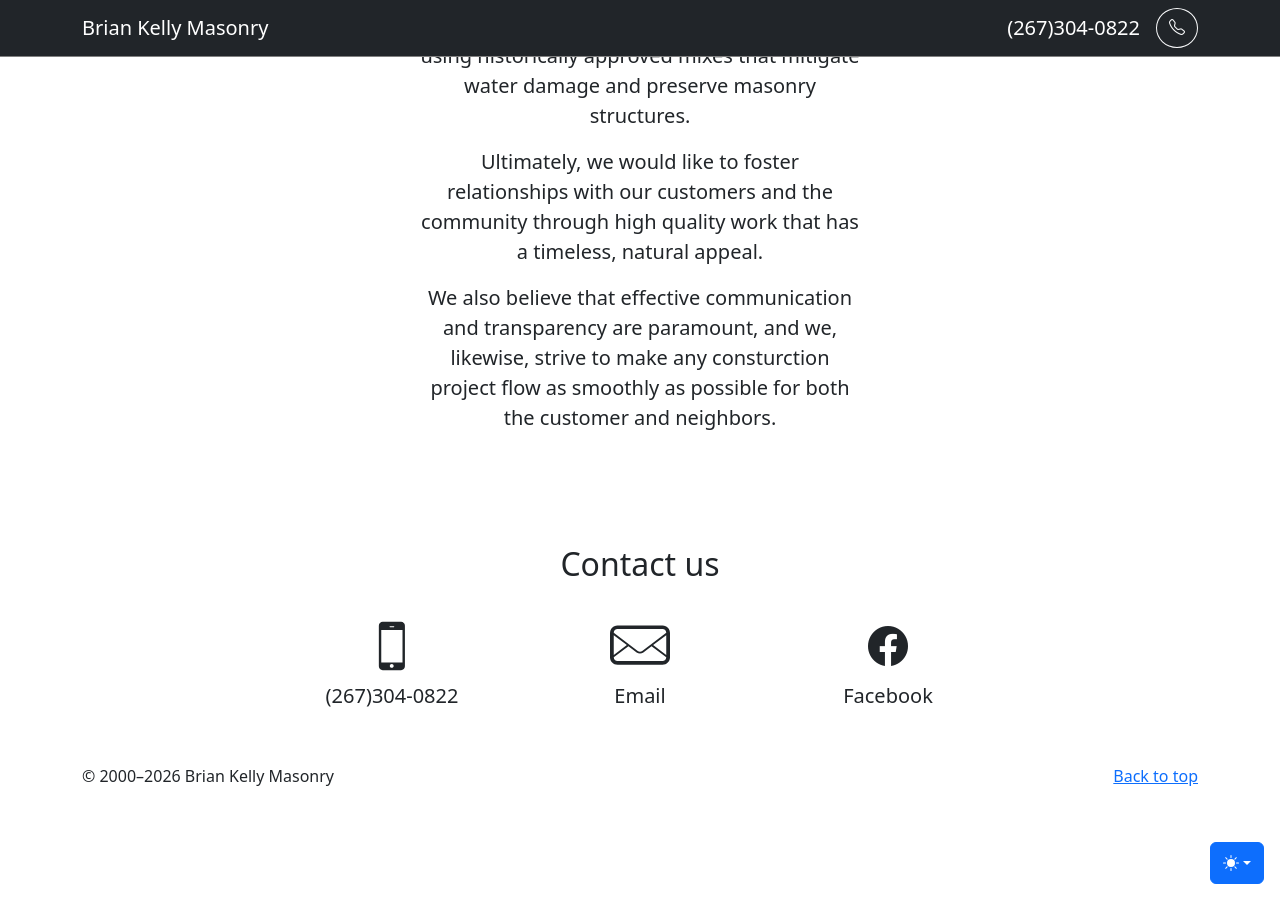
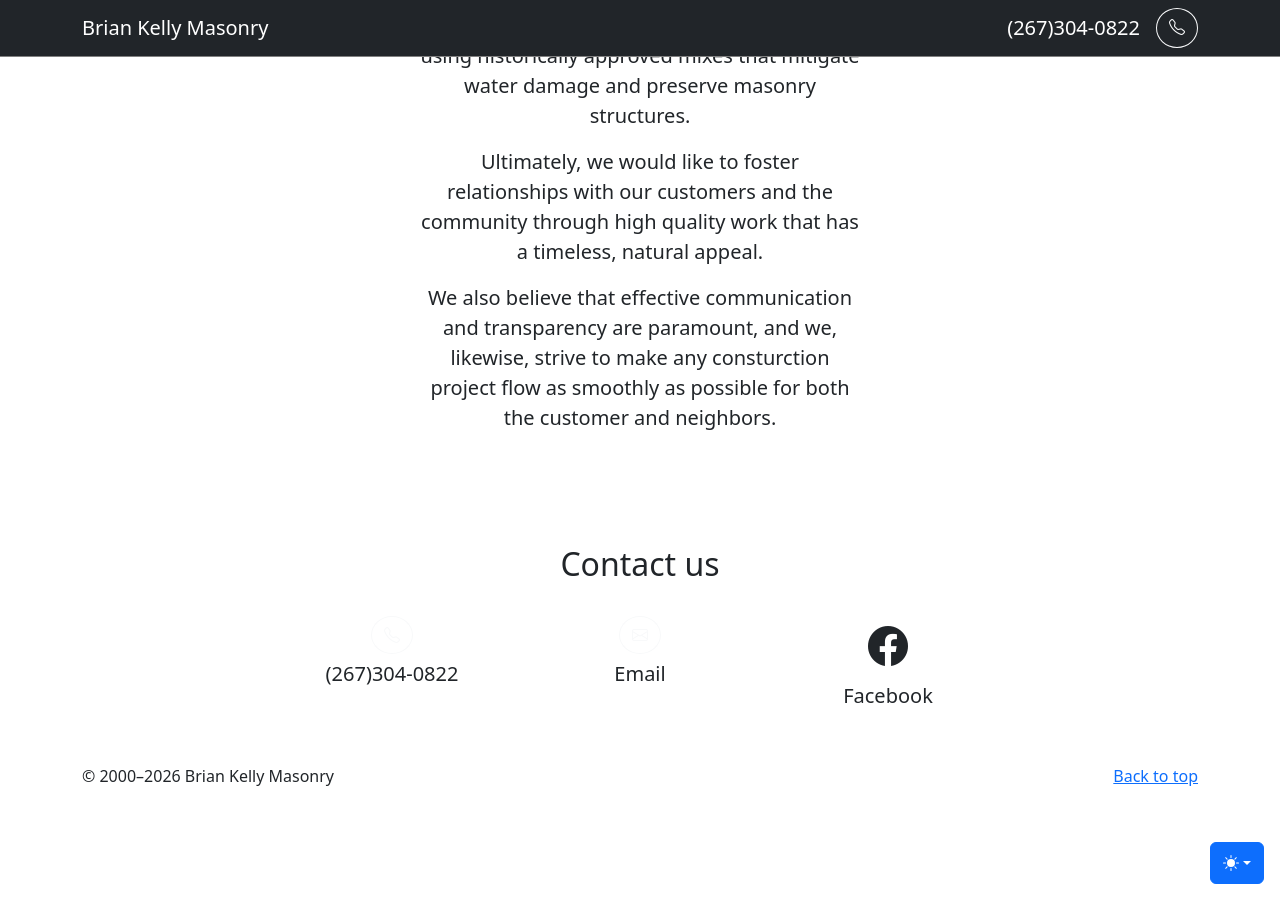
Before and after one commit to ryanbyoung/briankellymasonry, a Jekyll site: the page built from index.html, in a window 1280 px wide and 900 px high, scrolled down 1152 px. Built offline with Jekyll 4.4.1, drawn with Linux system fonts in a browser that asks for light colours.

Commit message:
Update index.html

```diff
--- a/index.html
+++ b/index.html
@@ -45,9 +45,12 @@
                 <h2 class="fw-light text-center">Contact us</h2>
                 <div class="row">
                 <div class="col-md-4 pt-4">
-                  <svg version="1.1" id="Layer_1" xmlns="http://www.w3.org/2000/svg" xmlns:xlink="http://www.w3.org/1999/xlink" x="0px" y="0px" width="60" height="60" viewBox="0 0 512 512" enable-background="new 0 0 512 512" xml:space="preserve">
+                  <!--<svg version="1.1" id="Layer_1" xmlns="http://www.w3.org/2000/svg" xmlns:xlink="http://www.w3.org/1999/xlink" x="0px" y="0px" width="60" height="60" viewBox="0 0 512 512" enable-background="new 0 0 512 512" xml:space="preserve">
                     <path fill="currentColor" d="M366.24,82.96c0-18.202-14.758-32.96-32.96-32.96H176.72c-18.202,0-32.96,14.758-32.96,32.96v346.08 c0,18.202,14.758,32.96,32.96,32.96h156.56c18.202,0,32.96-14.758,32.96-32.96V82.96z M238.653,87.08h32.959 c2.277,0,4.12,1.845,4.12,4.12c0,2.275-1.843,4.12-4.12,4.12h-32.959c-2.275,0-4.12-1.845-4.12-4.12 C234.533,88.925,236.378,87.08,238.653,87.08z M253.761,442.494c-9.101,0-16.486-7.379-16.486-16.479 c0-9.102,7.385-16.48,16.486-16.48c9.101,0,16.472,7.379,16.472,16.48C270.233,435.115,262.862,442.494,253.761,442.494z M345.64,396.08H164.36V120.04h181.28V396.08z"></path>
-                  </svg>
+                  </svg>-->
+                  <a class="btn btn-outline-light rounded-circle" href="tel:2525489030" role="button">
+                    <i aria-label="Call Us" class="bi-telephone" role="img"></i>
+                  </a>
                   <h3 class="h5 fw-light pt-2">(267)304-0822</h3>
                   <!--<p>
                     <a class="btn btn-outline-secondary me-2" href="tel:2673040822" role="button">Call</a>
@@ -55,9 +58,12 @@
                   </p>-->
                 </div>
                 <div class="col-md-4 pt-4">
-                  <svg class="icon icon-mail" xmlns="http://www.w3.org/2000/svg" xmlns:xlink="http://www.w3.org/1999/xlink" version="1.1" width="60" height="60" viewBox="0 0 1024 1024">
+                  <!--<svg class="icon icon-mail" xmlns="http://www.w3.org/2000/svg" xmlns:xlink="http://www.w3.org/1999/xlink" version="1.1" width="60" height="60" viewBox="0 0 1024 1024">
                     <path fill="currentColor" d="M896 160h-768c-70.688 0-128 57.344-128 128v416c0 70.688 57.312 128 128 128h768c70.688 0 128-57.312 128-128v-416c0-70.656-57.312-128-128-128zM64 328l223.968 168-223.968 168v-336zM960 704c0 35.328-28.736 64-64 64h-768c-35.296 0-64-28.672-64-64l250.624-188 139.776 104.864c17.056 12.736 37.312 19.2 57.6 19.2 20.256 0 40.512-6.432 57.568-19.2l139.808-104.864 250.624 188zM960 664l-224-168 224-168v336zM550.368 595.264c-11.168 8.384-24.416 12.8-38.368 12.8s-27.232-4.448-38.4-12.8l-409.6-307.264c0-35.296 28.704-64 64-64h768c35.264 0 64 28.704 64 64l-409.632 307.264z"></path>
-                  </svg>
+                  </svg>-->
+                  <a class="btn btn-outline-light rounded-circle" href="mailto:briankellymasonry@gmail.com" role="button">
+                    <i aria-label="Email Us" class="bi-envelope" role="img"></i>
+                  </a>
                   <h3 class="h5 fw-light pt-2">Email</h3>
                   <!--<p>
                     <a class="btn btn-outline-secondary" href="mailto:briankellymasonry@gmail.com" role="button">briankellymasonry@gmail.com</a>--
```
